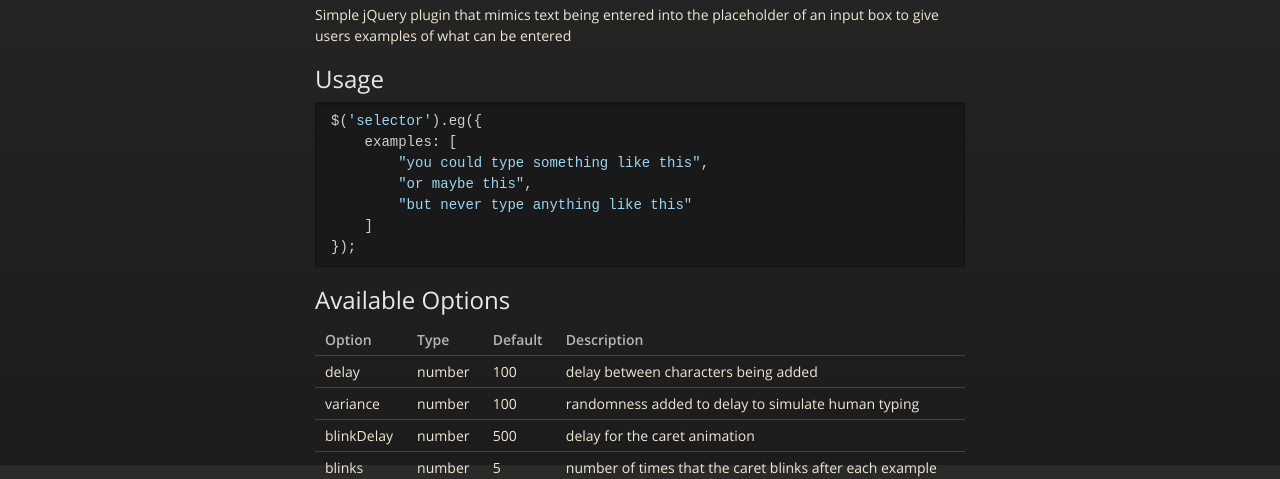
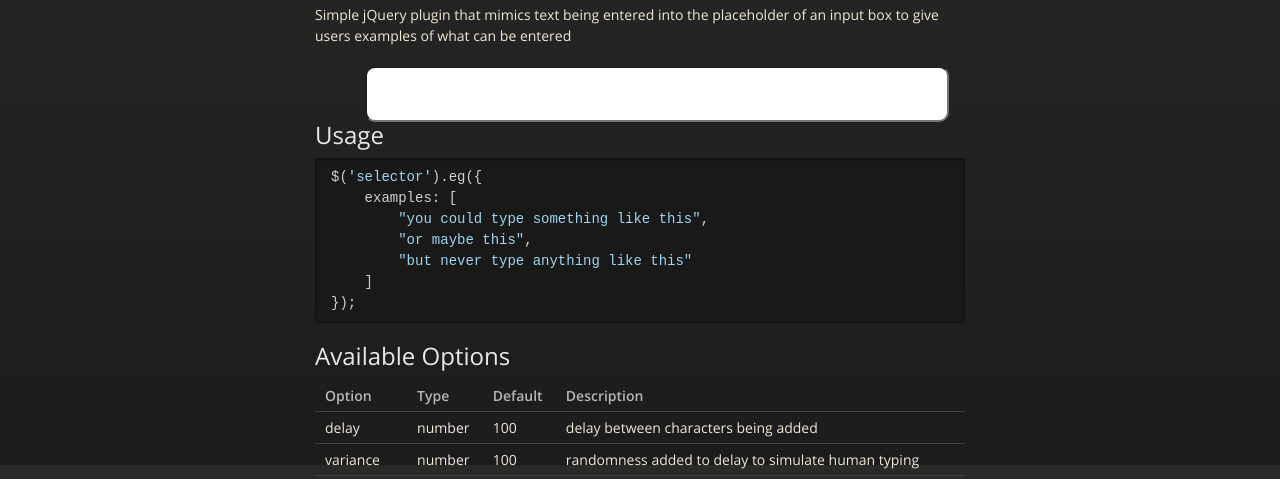
Before and after one commit to FlexDealer/exempli-gratia, a plain HTML site: page index.html in a window 1280 px wide. Shown: the part 335-814 px from the top of the page. Drawn offline with nearby package versions, Linux system fonts and the light colour scheme.

Commit message:
added live example to page

```diff
--- a/index.html
+++ b/index.html
@@ -15,6 +15,21 @@
     <link rel="stylesheet" href="stylesheets/ie.css">
     <![endif]-->
     <meta name="viewport" content="width=device-width, initial-scale=1, user-scalable=no">
+
+    <style>
+      #example {
+        box-sizing: border-box;
+        width: 100%;
+        padding: 0 50px;
+      }
+      #example input {
+        display: block;
+        width: 100%;
+        padding: 5px 15px;
+        font-size: 36px;
+        border-radius: 10px;
+      }
+    </style>
 
   </head>
   <body>
@@ -39,32 +54,46 @@
         </div>
 
         <h1>
-<a name="exempli-gratia" class="anchor" href="#exempli-gratia"><span class="octicon octicon-link"></span></a>Exempli Gratia</h1>
+          <a name="exempli-gratia" class="anchor" href="#exempli-gratia"><span class="octicon octicon-link"></span></a>
+          Exempli Gratia
+        </h1>
 
         <p>Simple jQuery plugin that mimics text being entered into the placeholder of an input box to give users examples of what can be entered</p>
 
+        <div id="example">
+          <input type="text" />
+        </div>
+
         <h2>
-<a name="usage" class="anchor" href="#usage"><span class="octicon octicon-link"></span></a>Usage</h2>
+          <a name="usage" class="anchor" href="#usage"><span class="octicon octicon-link"></span></a>
+          Usage
+        </h2>
 
-<div class="highlight highlight-javascript"><pre><span class="nx">$</span><span class="p">(</span><span class="s1">'selector'</span><span class="p">).</span><span class="nx">eg</span><span class="p">({</span>
+        <div class="highlight highlight-javascript">
+<pre><span class="nx">$</span><span class="p">(</span><span class="s1">'selector'</span><span class="p">).</span><span class="nx">eg</span><span class="p">({</span>
     <span class="nx">examples</span><span class="o">:</span> <span class="p">[</span>
         <span class="s2">"you could type something like this"</span><span class="p">,</span>
         <span class="s2">"or maybe this"</span><span class="p">,</span>
         <span class="s2">"but never type anything like this"</span>
     <span class="p">]</span>
 <span class="p">});</span>
-</pre></div>
+</pre>
+        </div>
 
         <h2>
-<a name="available-options" class="anchor" href="#available-options"><span class="octicon octicon-link"></span></a>Available Options</h2>
+          <a name="available-options" class="anchor" href="#available-options"><span class="octicon octicon-link"></span></a>
+          Available Options
+        </h2>
 
         <table>
-<thead><tr>
+          <thead>
+            <tr>
               <th>Option</th>
               <th>Type</th>
               <th align="right">Default</th>
               <th>Description</th>
-</tr></thead>
+            </tr>
+          </thead>
           <tbody>
             <tr>
               <td>delay</td>
@@ -103,5 +132,18 @@
     </div>
     <!--[if !IE]><script>fixScale(document);</script><![endif]-->
 
+    <script src="//code.jquery.com/jquery-2.1.1.min.js"></script>
+    <script src="js/exempli-gratia.min.js"></script>
+    <script>
+      $(document).ready(function() {
+        $('#example input[type=text]').eg({
+          examples: [
+            "you could type something like this",
+            "or maybe this",
+            "but never type anything like this"
+          ]
+        });
+      });
+    </script>
   </body>
 </html>
--- /dev/null
+++ b/javascripts/exempli-gratia.min.js
@@ -0,0 +1 @@
+(function(e){e.fn.eg=function(t){function o(){if(r.length===0){a();setTimeout(e.proxy(u,this),n.blinkDelay)}else if(r[0].length===0){r.shift();setTimeout(e.proxy(u,this),n.blinkDelay)}else{this.attr("placeholder",this.attr("placeholder")+r[0].shift());setTimeout(e.proxy(o,this),n.delay+Math.floor(Math.random()*n.variance-n.variance/2))}}function u(){if(s===n.blinks){this.attr("placeholder","");s=0;o.call(this)}else{if(this.attr("placeholder").substr(-1)==="|"){this.attr("placeholder",this.attr("placeholder").substr(0,this.attr("placeholder").length-1))}else{this.attr("placeholder",this.attr("placeholder")+"|")}s++;setTimeout(e.proxy(u,this),n.blinkDelay)}}function a(){e.each(n.examples,function(e,t){r[e]=t.split("")})}var n=e.extend({delay:100,variance:100,blinkDelay:500,blinks:5,examples:["Waffles are delicious","Sometimes I forget how to type","The third Matrix movie was ok, I guess"]},t),r=[],i=this.attr("placeholder"),s=0;this.attr("placeholder","");return this.each(e.proxy(o,this))}})(jQuery)
```
Lines whose indentation alone changed are shown as unchanged.
